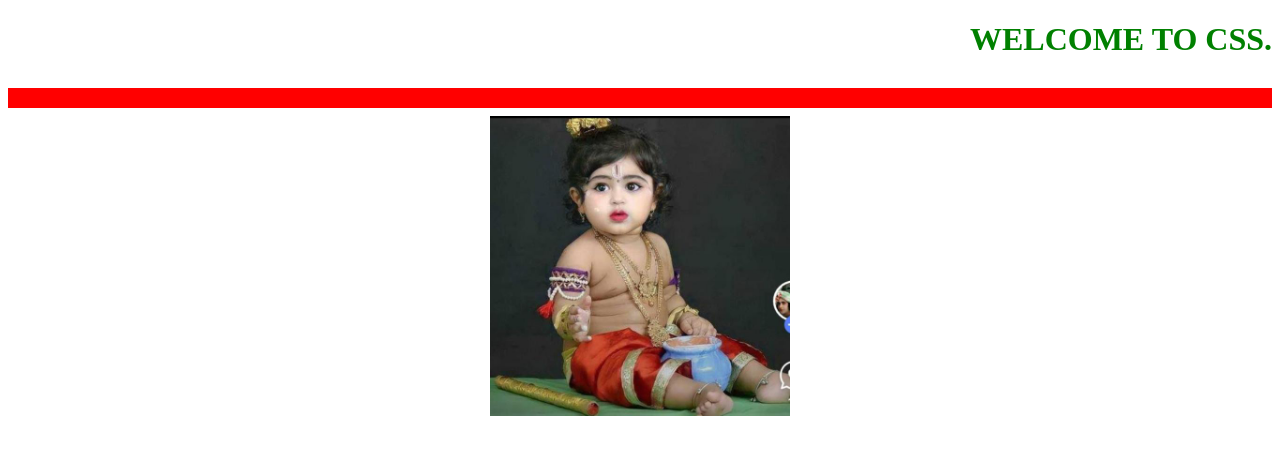
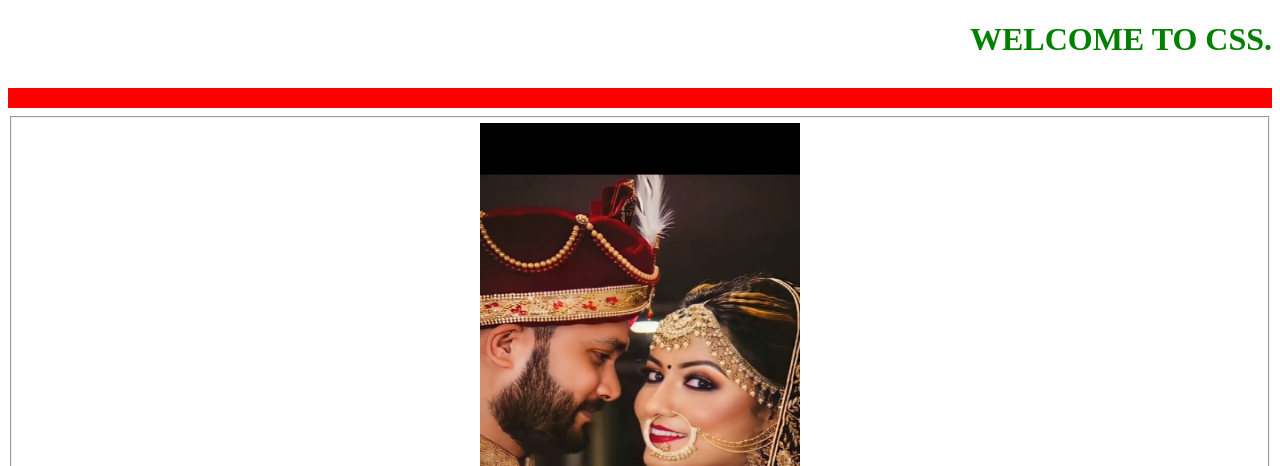
Before and after one commit to Gaurav-249/strike, a plain HTML site: page index.html in a window 1280 px wide. Shown: the top 466 px of the page. Drawn offline with Linux system fonts and the light colour scheme.

Commit message:
first commit

```diff
--- a/index.html
+++ b/index.html
@@ -23,7 +23,9 @@
 <center>
   <h1><marquee behavior="alternate">WELCOME TO CSS.</marquee></h1>
   <hr size="20" color="red">
-<img src="image/kanha.jpg" height="300px" width="300px">
+  <fieldset>
+<img src="image/9.jpg" height="600px" width="320px">
+    </fieldset>
 <div class="footer"></div>
 </center>
 </body>
```
Also changed, not shown: image/9.jpg (added).
